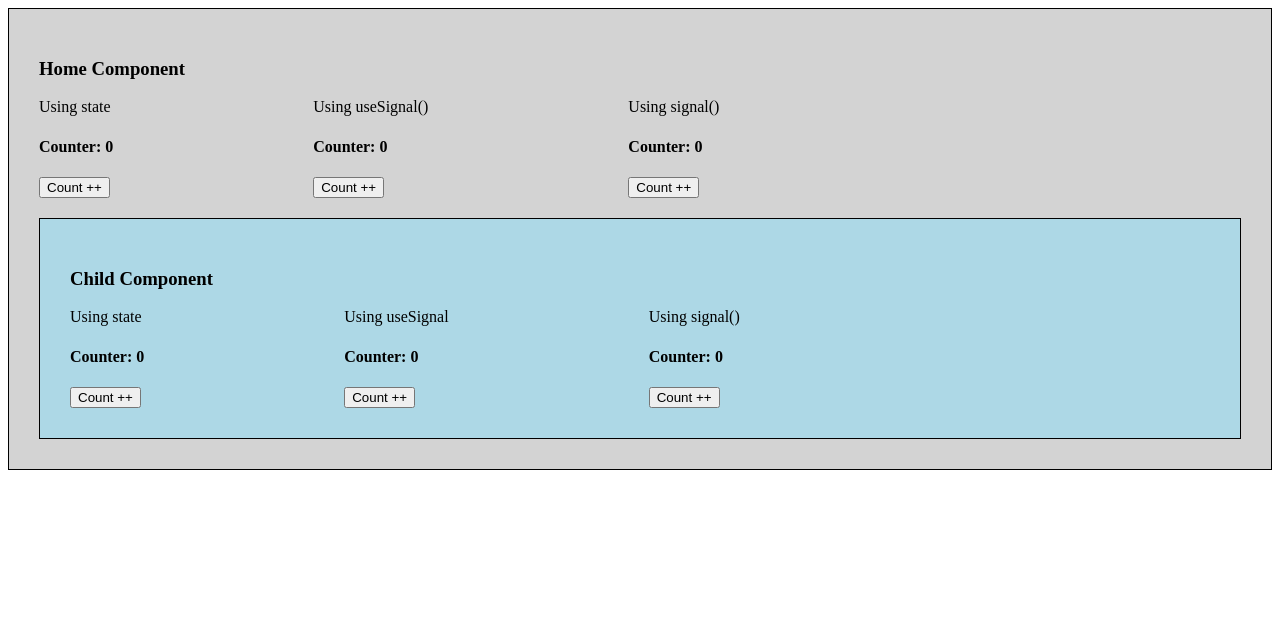
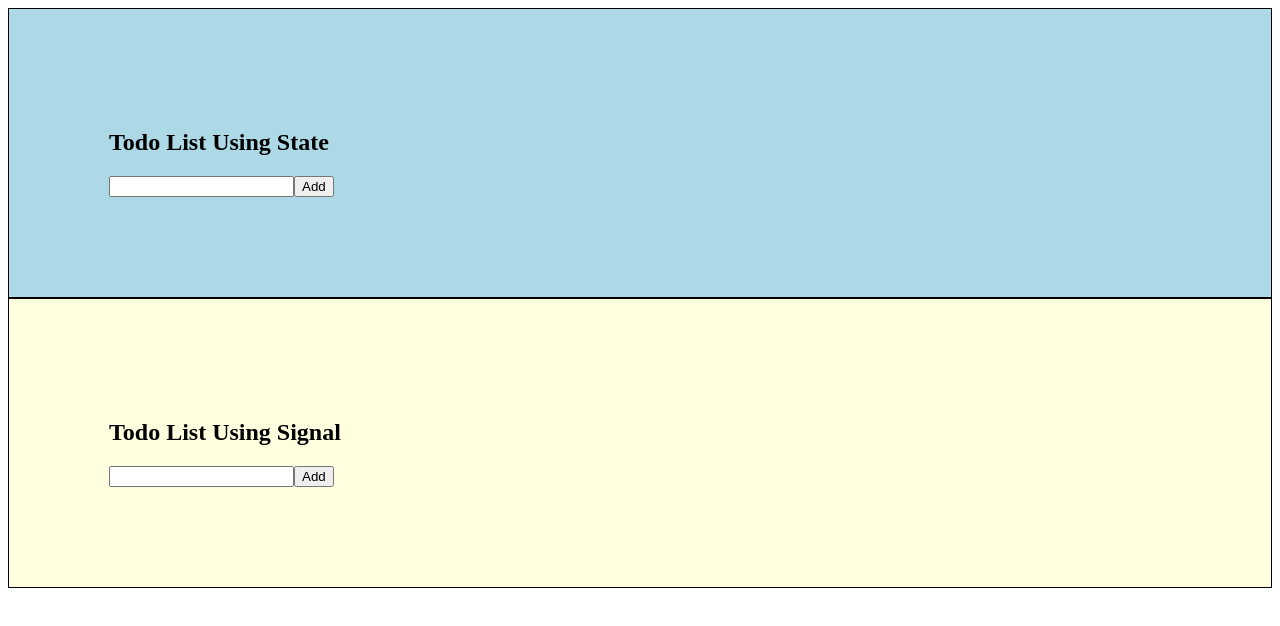
Before and after one commit to ritesh31/complete_react_tutorial, a React app: page / in a window 1280 px wide. Shown: the top 626 px of the page. Built offline with nearby package versions, Linux system fonts and the light colour scheme.

Commit message:
Todo list using signal & normal state.

```diff
--- a/src/App.js
+++ b/src/App.js
@@ -1,61 +1,15 @@
 import React, { useEffect, useState } from "react";
-import { useSignal, effect, signal } from "@preact/signals-react";
-import Counter from "./Counter";
+import TodoListWithState from "./TodoListWithState";
+import TodoListWithSignal from "./TodoListWithSignal";
 
 const App = () => {
-  // Number
-  const [count, setCount] = useState(0);
-  const useSignalCount = useSignal(0);
-  const signalCount = signal(0);
-
-  useEffect(() => {
-    console.log("Inside Parent");
-  });
-
-  // effect(() => {
-  //   console.log("Inside signal Effect");
-  // });
-
+  console.log("Render App");
   return (
-    <div style={styles.homeComp}>
-      <h3>Home Component</h3>
-      <div style={styles.container}>
-        <div style={styles.innerContainer}>
-          Using state
-          <h4>Counter: {count}</h4>
-          <button onClick={() => setCount(count + 1)}>Count ++</button>
-        </div>
-
-        <div style={styles.innerContainer}>
-          Using useSignal()
-          <h4>Counter: {useSignalCount}</h4>
-          <button onClick={() => useSignalCount.value++}>Count ++</button>
-        </div>
-
-        <div>
-          Using signal()
-          <h4>Counter: {signalCount}</h4>
-          <button onClick={() => signalCount.value++}>Count ++</button>
-        </div>
-      </div>
-
-      <Counter />
+    <div>
+      <TodoListWithState />
+      <TodoListWithSignal />
     </div>
   );
 };
 
-const styles = {
-  homeComp: {
-    border: "1px solid",
-    padding: "30px",
-    backgroundColor: "lightgray",
-  },
-  container: {
-    display: "flex",
-  },
-  innerContainer: {
-    marginRight: "200px",
-  },
-};
-
 export default App;
--- /dev/null
+++ b/src/TodoListWithSignal.js
@@ -0,0 +1,68 @@
+import { signal, useSignal } from "@preact/signals-react";
+import React, { useState } from "react";
+
+const TodoListItem = ({ todo }) => {
+  const checked = useSignal(todo.checked);
+  return (
+    <li>
+      <input
+        type="checkbox"
+        checked={checked.value}
+        onChange={(event) => {
+          checked.value = event.target.checked;
+        }}
+      />
+      &nbsp;{todo.title}
+    </li>
+  );
+};
+
+const TodoList = ({ todos }) => {
+  console.log("Render TodoList");
+  return (
+    <ul className="p-2 text-left">
+      {todos.value.map((todo, index) => (
+        <TodoListItem key={index} todo={todo} />
+      ))}
+    </ul>
+  );
+};
+
+export default function TodoListWithSignal() {
+  console.log("Render List Container");
+
+  const newTodo = useSignal("");
+  const todos = useSignal([]);
+
+  function handleInput(event) {
+    newTodo.value = event.target.value;
+  }
+
+  function addTodo() {
+    todos.value = [
+      ...todos.value,
+      {
+        id: todos.value.length,
+        title: newTodo.value,
+        completed: false,
+      },
+    ];
+    newTodo.value = "";
+  }
+  return (
+    <div style={styles.container}>
+      <h2>Todo List Using Signal</h2>
+      <TodoList todos={todos} />
+      <input type="text" onChange={(event) => handleInput(event)} />
+      <button onClick={addTodo}>Add</button>
+    </div>
+  );
+}
+
+const styles = {
+  container: {
+    padding: "100px",
+    background: "lightyellow",
+    border: "1px solid",
+  },
+};
--- /dev/null
+++ b/src/TodoListWithState.js
@@ -0,0 +1,66 @@
+import React, { useState } from "react";
+
+const TodoListItem = ({ todo }) => {
+  const [checked, setChecked] = useState(todo.checked);
+  return (
+    <li>
+      <input
+        type="checkbox"
+        checked={checked}
+        onChange={(event) => {
+          setChecked(event.target.checked);
+        }}
+      />
+      &nbsp;{todo.title}
+    </li>
+  );
+};
+const TodoList = ({ todos }) => {
+  console.log("Render TodoList");
+  return (
+    <ul className="p-2 text-left">
+      {todos.map((todo, index) => (
+        <TodoListItem key={index} todo={todo} />
+      ))}
+    </ul>
+  );
+};
+
+export default function TodoListWithState() {
+  console.log("Render List Container");
+
+  const [newTodo, setNewTodo] = useState([]);
+  const [todos, setTodos] = useState([]);
+
+  function handleInput(event) {
+    setNewTodo(event.target.value);
+  }
+  function addTodo() {
+    setTodos([
+      ...todos,
+      {
+        id: todos.length,
+        title: newTodo,
+        completed: false,
+      },
+    ]);
+    setNewTodo("");
+  }
+
+  return (
+    <div style={styles.container}>
+      <h2>Todo List Using State</h2>
+      <TodoList todos={todos} />
+      <input type="text" onChange={(event) => handleInput(event)} />
+      <button onClick={addTodo}>Add</button>
+    </div>
+  );
+}
+
+const styles = {
+  container: {
+    padding: "100px",
+    background: "lightblue",
+    border: "1px solid",
+  },
+};
```
Also changed, not shown: src/TodoList.js (deleted, +0 -37 lines).
